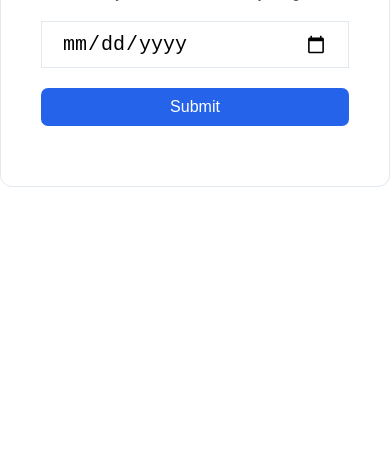
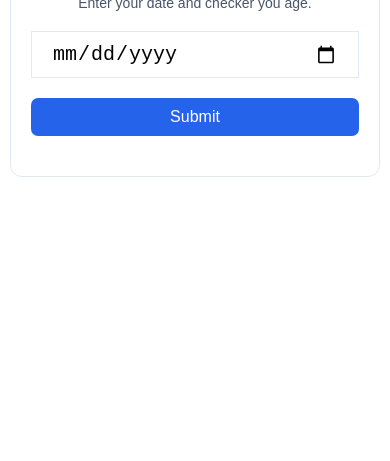
Before and after one commit to Umair-1100/age_checker, a plain HTML site: page index.html in a window 390 px wide. Shown: the part 383-844 px from the top of the page. Drawn offline with Linux system fonts and the light colour scheme; a web font is replaced by a local one.

Commit message:
add responsivness.

```diff
--- a/style.css
+++ b/style.css
@@ -163,3 +163,13 @@ main {
 .error-border {
   border: 1px solid red !important;
 }
+
+
+
+@media screen and (max-width:575px) {
+    .card{
+        width: 100%;
+        margin: 0 10px;
+        padding: 60px 20px 20px 20px;
+    }
+}
```
